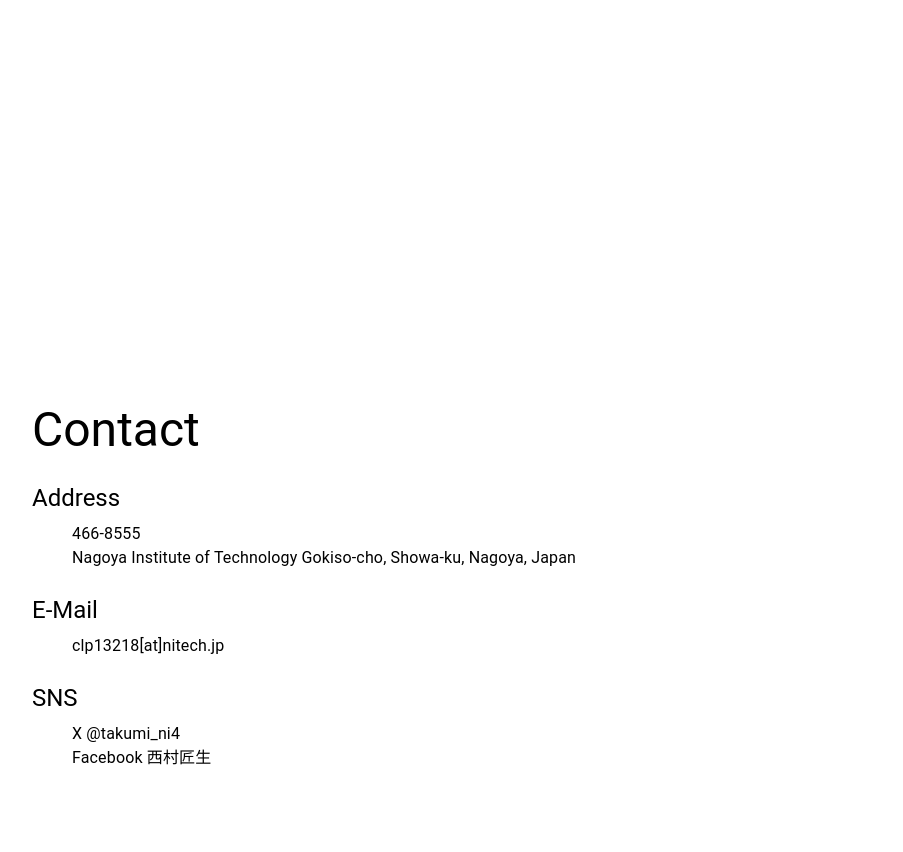
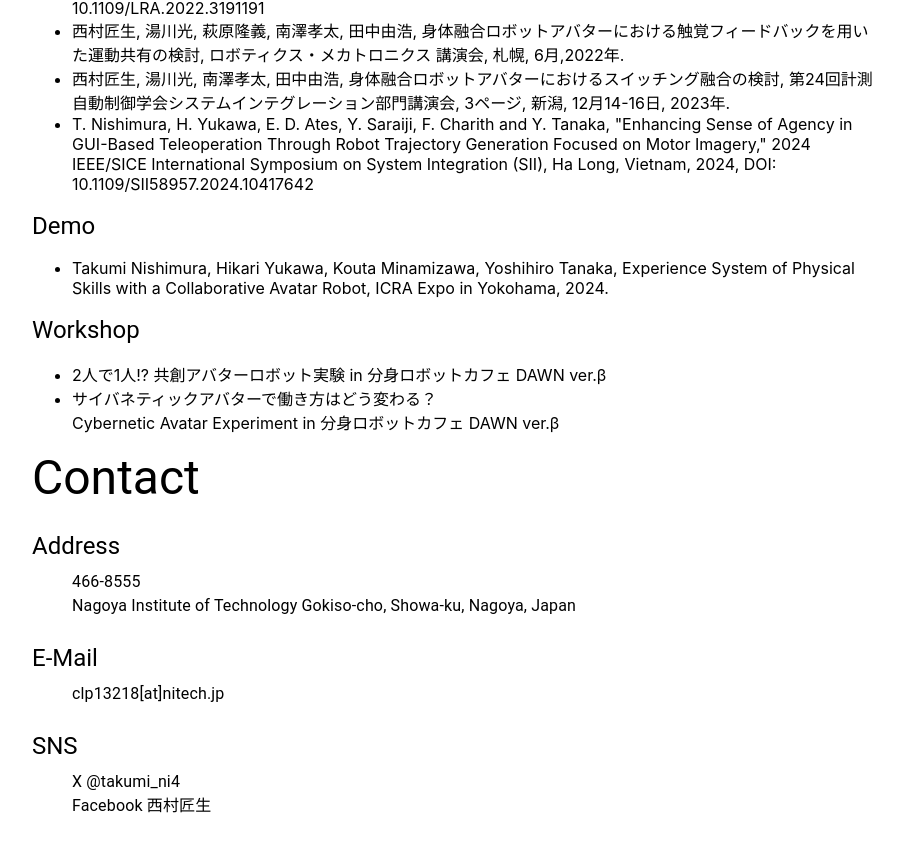
Before and after one commit to takumi-nishimura/takumi-nishimura.github.io, a React (Create React App) app: page / in a window 1280 px wide. Shown: the part 1518-2370 px from the top of the page, without its empty margins (182-1085 px from the left). Built offline with nearby package versions, Linux system fonts and the light colour scheme.

Commit message:
ホームページのfaviconとapple-touch-iconを更新

```diff
--- a/public/index.html
+++ b/public/index.html
@@ -2,14 +2,14 @@
 <html lang="en">
   <head>
     <meta charset="utf-8" />
-    <link rel="icon" href="%PUBLIC_URL%/favicon.ico?" />
+    <link rel="icon" href="%PUBLIC_URL%/Haptics_Lab_black.png?" />
     <meta name="viewport" content="width=device-width, initial-scale=1" />
     <meta name="theme-color" content="#000000" />
     <meta
       name="description"
-      content="Web site created using create-react-app"
+      content="Takumi Nishimura portfolio site."
     />
-    <link rel="apple-touch-icon" href="%PUBLIC_URL%/logo192.png?" />
+    <link rel="apple-touch-icon" href="%PUBLIC_URL%/Haptics_Lab_black.png?" />
     <!--
       manifest.json provides metadata used when your web app is installed on a
       user's mobile device or desktop. See https://developers.google.com/web/fundamentals/web-app-manifest/
--- a/src/components/Contact.tsx
+++ b/src/components/Contact.tsx
@@ -3,7 +3,7 @@ import React from "react";
 
 const Contact: React.FC = () => {
 return (
-    <Box sx={{height: '70vh'}}>
+    <Box sx={{height: '90vh'}} minHeight={800}>
         <Typography variant='h3' component="div" sx={{ color: 'black', marginBottom: 3}}>Contact</Typography>
         <Typography variant='h5' component="div" sx={{ color: 'black', marginTop: 3}}>Address</Typography>
         <Typography component="div" sx={{ color: 'black', marginLeft: 5, marginTop: 1}}>466-8555<br/>Nagoya Institute of Technology Gokiso-cho, Showa-ku, Nagoya, Japan</Typography>
--- a/src/components/Home.tsx
+++ b/src/components/Home.tsx
@@ -1,6 +1,5 @@
 import React from 'react';
-import {Box, Container, CssBaseline, Typography, createTheme} from '@mui/material';
-import { ThemeProvider } from '@emotion/react';
+import {Box, Typography} from '@mui/material';
 
 const Home: React.FC = () => {
     return (
--- a/src/components/Profile.tsx
+++ b/src/components/Profile.tsx
@@ -3,7 +3,7 @@ import React from "react";
 
 const Profile: React.FC = () => {
 return (
-    <Box sx={{height: '40vh'}}>
+    <Box sx={{height: '40vh'}} minHeight={400}>
         <Typography variant='h3' component="div" sx={{ color: 'black', marginBottom: 3}}>Profile</Typography>
         <Typography variant='h5' component="div" sx={{ color: 'black'}}>Takumi Nishimura / 西村匠生</Typography>
         <Typography variant="body1" component="div" sx={{ color: 'black', marginTop: 2}}>A Ph.D student in engineering at Nagoya Institute of Technology.<br />I am a also affiliated with the university's Haptics Lab.<br />My research topic focuses on the "Collaborative Avatar Robot" in Human-Robot Interaction (HRI).</Typography>
--- a/src/components/Publication.tsx
+++ b/src/components/Publication.tsx
@@ -3,14 +3,26 @@ import React from "react";
 
 const Publication: React.FC = () => {
 return (
-    <Box sx={{height: '100vh'}}>
+    <Box>
         <Typography variant='h3' component="div" sx={{ color: 'black', marginBottom: 3}}>Publication</Typography>
-        <Typography variant='h5' component="div" sx={{ color: 'black', marginBottom: 3}}>Journal / Conference Papers</Typography>
+        <Typography variant='h5' component="div" sx={{ color: 'black'}}>Journal / Conference Papers</Typography>
         <ul>
             <li>Takayoshi Hagiwara, Takumi Katagiri, Hikari Yukawa, Itsuki Ogura, Ryohei Tanada, Takumi Nishimura, Yoshihiro Tanaka, and Kouta Minamizawa. 2021. Collaborative Avatar Platform for Collective Human Expertise. In SIGGRAPH Asia 2021 Emerging Technologies (SA '21). Association for Computing Machinery, New York, NY, USA, Article 2, 1-2, DOI: <a href="https://doi.org/10.1145/3476122.3484841" target="_blank" rel="noreferrer">10.1145/3476122.3484841</a></li>
+            <li>萩原 隆義, 湯川 光, 西村 匠生, 棚田 亮平, 田中 由浩, 南澤 孝太, ロボットアバターを通じた身体融合に基づく身体的協調, 日本バーチャルリアリティ学会論文誌, 27 巻, 4 号, p.435-446, 2022, DOI:<a href="https://doi.org/10.18974/tvrsj.27.4_435" target="_blank" rel="noreferrer">10.18974/tvrsj.27.4_435</a></li>
+            <li>Tanaka Yoshihiro, Katagiri Takumi, Yukawa Hikari, Nishimura Takumi, Tanada Ryohei, Ogura Itsuki, Hagiwara Takayoshi, Minamizawa Kouta, Sensorimotor Control Sharing with Vibrotactile Feedback for Body Integration through Avatar Robot, Proceedings of IROS KYOTO 2022, Kyoto, Japan, 10, 2022, DOI: <a href="https://doi.org/10.1109/LRA.2022.3191191" target="_blank" rel="noreferrer">10.1109/LRA.2022.3191191</a></li>
+            <li>西村匠生, 湯川光, 萩原隆義, 南澤孝太, 田中由浩, 身体融合ロボットアバターにおける触覚フィードバックを用いた運動共有の検討, ロボティクス・メカトロニクス 講演会, 札幌, 6月,2022年.</li>
+            <li>西村匠生, 湯川光, 南澤孝太, 田中由浩, 身体融合ロボットアバターにおけるスイッチング融合の検討, 第24回計測自動制御学会システムインテグレーション部門講演会, 3ページ, 新潟, 12月14-16日, 2023年.</li>
+            <li>T. Nishimura, H. Yukawa, E. D. Ates, Y. Saraiji, F. Charith and Y. Tanaka, "Enhancing Sense of Agency in GUI-Based Teleoperation Through Robot Trajectory Generation Focused on Motor Imagery," 2024 IEEE/SICE International Symposium on System Integration (SII), Ha Long, Vietnam, 2024, DOI: <a href="https://doi.org/10.1109/SII58957.2024.10417642" target="_blank" rel="noreferrer">10.1109/SII58957.2024.10417642</a></li>
         </ul>
-        <Typography variant='h5' component="div" sx={{ color: 'black', marginBottom: 3}}>Demo</Typography>
-        <Typography variant='h5' component="div" sx={{ color: 'black', marginBottom: 3}}>Workshop</Typography>
+        <Typography variant='h5' component="div" sx={{ color: 'black'}}>Demo</Typography>
+        <ul>
+            <li>Takumi Nishimura, Hikari Yukawa, Kouta Minamizawa, Yoshihiro Tanaka, Experience System of Physical Skills with a Collaborative Avatar Robot, ICRA Expo in Yokohama, 2024.</li>
+        </ul>
+        <Typography variant='h5' component="div" sx={{ color: 'black'}}>Workshop</Typography>
+        <ul>
+            <li><a href="https://cybernetic-being.org/works/virtual-avatar-cafe/" target="_blink" rel="noreferrer">2人で1人!? 共創アバターロボット実験 in 分身ロボットカフェ DAWN ver.β</a></li>
+            <li><a href="https://cybernetic-being.org/works/virtual-avatar-cafe/" target="_blink" rel="noreferrer">サイバネティックアバターで働き方はどう変わる？<br /> Cybernetic Avatar Experiment in 分身ロボットカフェ DAWN ver.β</a></li>
+        </ul>
     </Box>
 );
 };
```
Also changed, not shown: public/Haptics_Lab_black.png (added).
